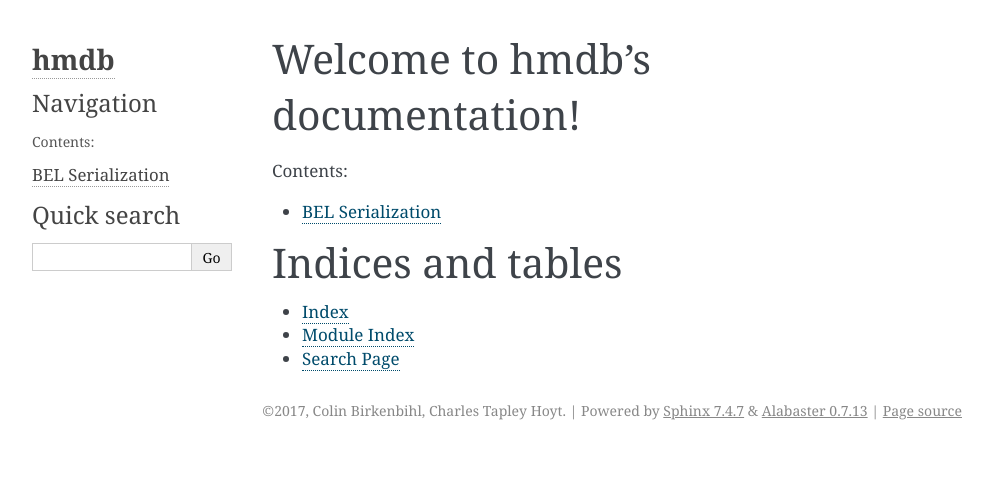
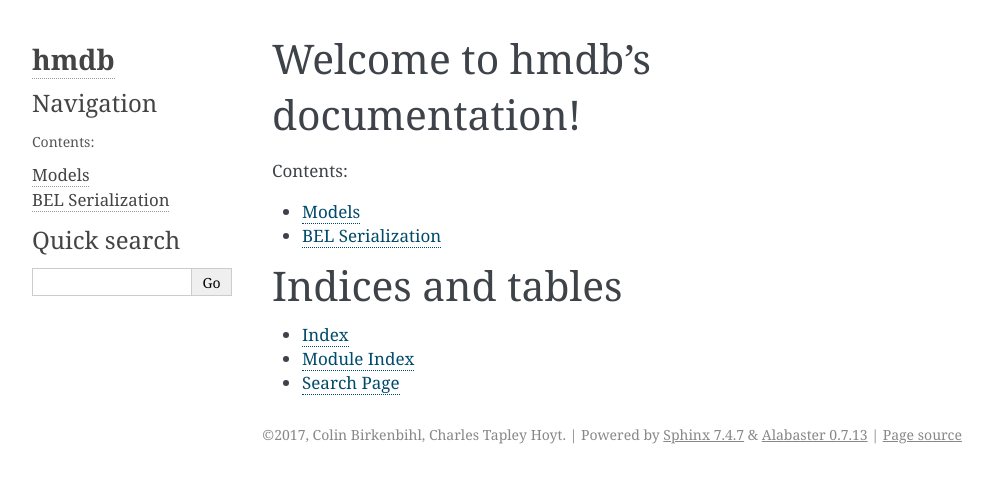
Before and after one commit to bio2bel/hmdb, a Sphinx documentation site: the page built from docs/source/index.rst, in a window 1280 px wide. Shown: the top 483 px of the page, without its empty margins (148-1141 px from the left). Built offline with Sphinx 7.4.7, drawn with Linux system fonts in a browser that asks for light colours.

Commit message:
Add models to documentation
[skip ci]

```diff
--- a/docs/source/index.rst
+++ b/docs/source/index.rst
@@ -10,6 +10,7 @@ Welcome to hmdb's documentation!
    :maxdepth: 2
    :caption: Contents:
 
+   models
    bel
 
 
--- /dev/null
+++ b/docs/source/models.rst
@@ -0,0 +1,5 @@
+Models
+======
+
+.. automodule:: bio2bel_hmdb.models
+    :members:
```
Also changed, not shown: 1 other file.
